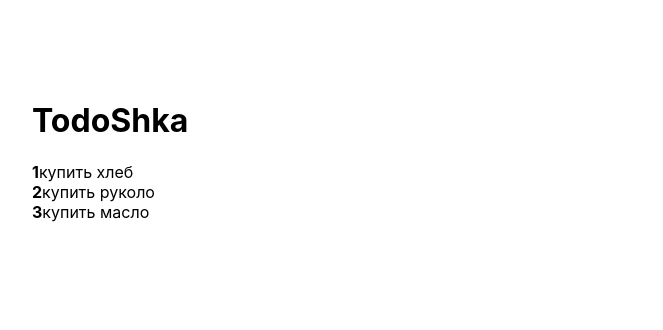
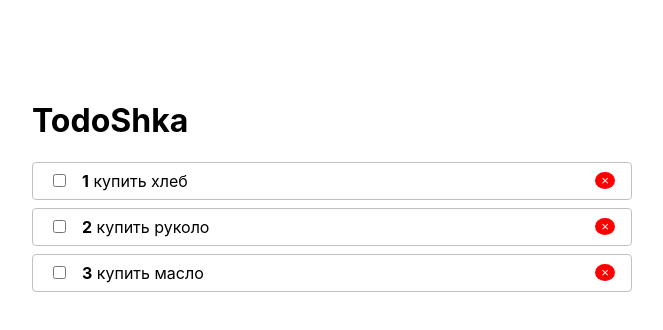
Before and after one commit to kokojanko/todoshka, a React (Create React App) app: page / in a window 1280 px wide. Shown: the top 330 px of the page, without its empty margins (308-971 px from the left). Built offline with nearby package versions, Linux system fonts and the light colour scheme.

Commit message:
styles [buttons]

```diff
--- a/src/index.css
+++ b/src/index.css
@@ -16,3 +16,21 @@ code {
   margin: 0px auto;
   width: 600px;
 }
+.listi{
+  display: flex;
+  justify-content: space-between;
+  align-items: center;
+  padding: .5rem 1rem;
+  border: 1px solid silver;
+  border-radius: 4px;
+  margin-bottom: .5rem;
+}
+.yesOrno{
+  margin-right: 1rem;
+}
+.rm{
+  background: red;
+  border-radius: 50%;
+  color: white;
+  border: none;
+}
--- a/src/todo/TodoItem.js
+++ b/src/todo/TodoItem.js
@@ -1,8 +1,25 @@
 import React from 'react'
+import PropTypes from 'prop-types'
 
-export default function TodoItem({todo, index }) {
-    return <li>
+
+
+function TodoItem({todo, index }) {
+    return <li className='listi'>
+        <span>
+            <input type='checkbox' className='yesOrno' />
             <strong>{index + 1 }</strong>
+            &nbsp;
             {todo.title}
+        </span>
+
+        <button className='rm'>&times;</button>
+
         </li>
 }
+
+TodoItem.propTypes = {
+    TodoItem: PropTypes.object.isRequired,
+    index: PropTypes.number
+}
+
+export default TodoItem
```
Also changed, not shown: src/todo/TodoList.js (+8 -2 lines).
